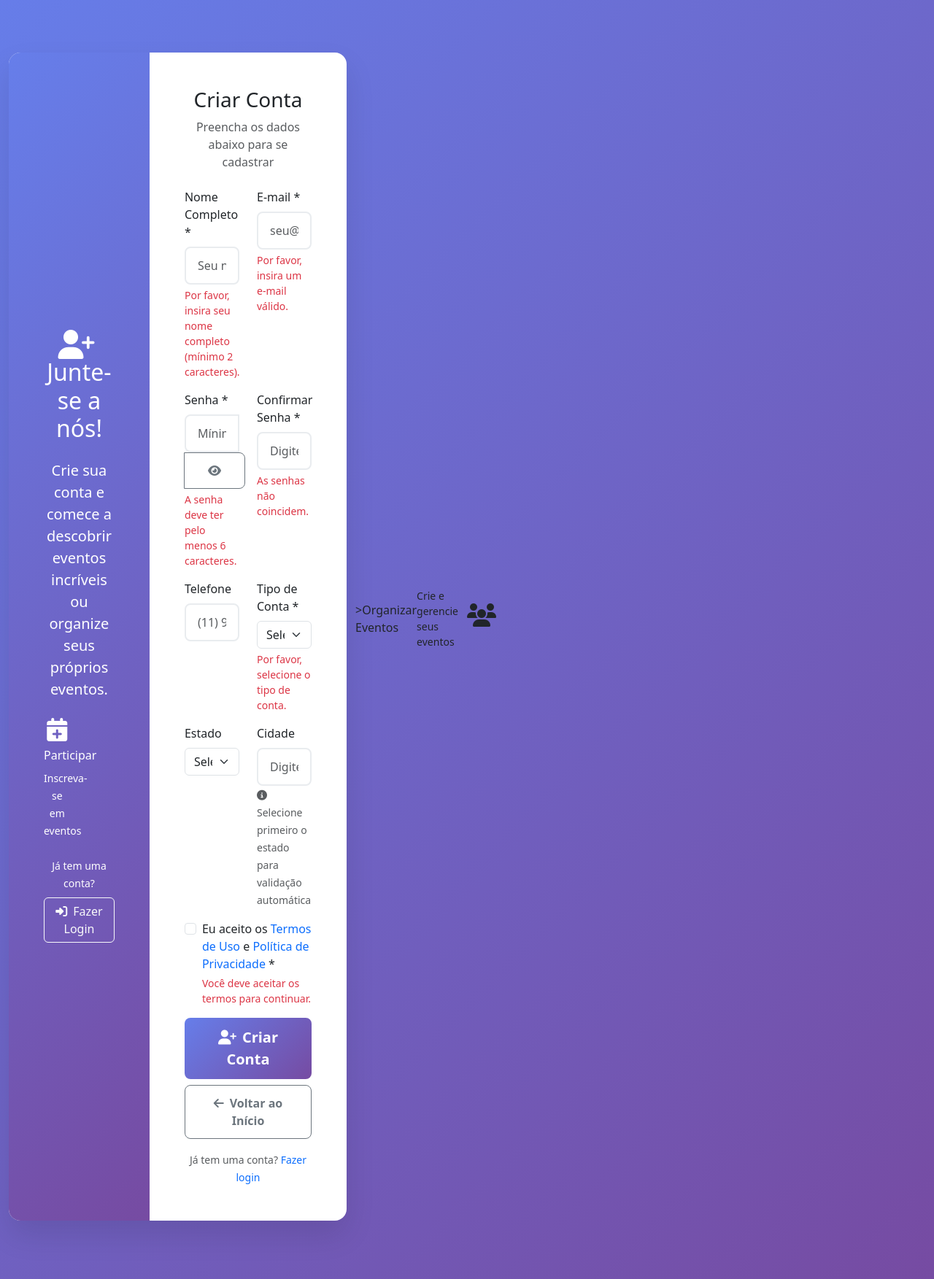
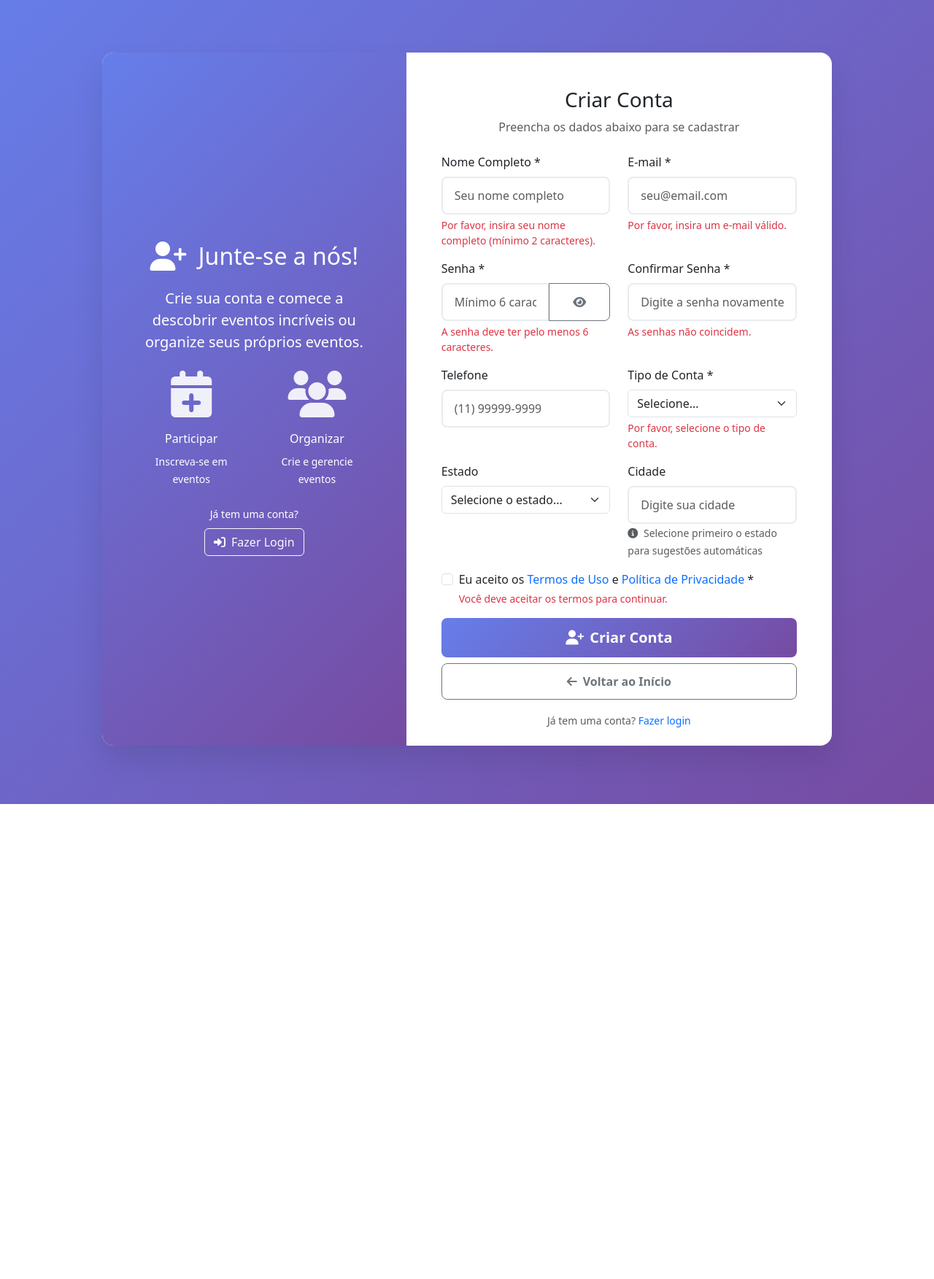
Before and after one commit to J0tav3/conecta-eventos, a PHP site: page /conecta-eventos/views/auth/register.php in a window 1280 px wide. Shown: the part 56-1809 px from the top of the page at 73% size. After the commit the page ends 1158 px from the top, so only its background shows below. Run offline with PHP 8.4, Linux system fonts and the light colour scheme.

Commit message:
fix register page

```diff
--- a/views/auth/register.php
+++ b/views/auth/register.php
@@ -1,6 +1,6 @@
 <?php
 // ==========================================
-// PÁGINA DE CADASTRO - VERSÃO CORRIGIDA
+// PÁGINA DE CADASTRO - VERSÃO CORRIGIDA E CENTRALIZADA
 // Local: views/auth/register.php
 // ==========================================
 
@@ -94,8 +94,9 @@ $homeUrl = $baseUrl . '/index.php';
             border-radius: 1rem;
             box-shadow: 0 20px 40px rgba(0, 0, 0, 0.1);
             overflow: hidden;
-            max-width: 900px;
+            max-width: 1000px;
             margin: 2rem auto;
+            min-height: 90vh;
         }
 
         .auth-left {
@@ -106,10 +107,13 @@ $homeUrl = $baseUrl . '/index.php';
             flex-direction: column;
             justify-content: center;
             text-align: center;
+            min-height: 100%;
         }
 
         .auth-right {
             padding: 3rem;
+            overflow-y: auto;
+            max-height: 90vh;
         }
 
         .form-control {
@@ -150,12 +154,26 @@ $homeUrl = $baseUrl . '/index.php';
             display: block;
         }
 
+        .feature-icon {
+            font-size: 2rem;
+            margin-bottom: 1rem;
+            opacity: 0.9;
+        }
+
         @media (max-width: 768px) {
+            .auth-container {
+                margin: 1rem;
+                max-width: calc(100% - 2rem);
+            }
             .auth-left {
                 padding: 2rem;
             }
             .auth-right {
                 padding: 2rem;
+            }
+            body {
+                align-items: flex-start;
+                padding: 1rem 0;
             }
         }
     </style>
@@ -178,7 +196,7 @@ $homeUrl = $baseUrl . '/index.php';
 
     <div class="container my-5 pt-5">
         <div class="auth-container">
-            <div class="row g-0">
+            <div class="row g-0 h-100">
                 <!-- Lado esquerdo - Informações -->
                 <div class="col-md-5 auth-left">
                     <div>
@@ -192,11 +210,18 @@ $homeUrl = $baseUrl . '/index.php';
 
                         <div class="row text-center mt-4">
                             <div class="col-6">
-                                <div class="mb-2">
+                                <div class="feature-icon">
                                     <i class="fas fa-calendar-plus fa-2x"></i>
                                 </div>
                                 <h6>Participar</h6>
                                 <small>Inscreva-se em eventos</small>
+                            </div>
+                            <div class="col-6">
+                                <div class="feature-icon">
+                                    <i class="fas fa-users fa-2x"></i>
+                                </div>
+                                <h6>Organizar</h6>
+                                <small>Crie e gerencie eventos</small>
                             </div>
                         </div>
 
@@ -376,7 +401,7 @@ $homeUrl = $baseUrl . '/index.php';
                                        placeholder="Digite sua cidade">
                                 <small class="form-text text-muted">
                                     <i class="fas fa-info-circle me-1"></i>
-                                    Selecione primeiro o estado para validação automática
+                                    Selecione primeiro o estado para sugestões automáticas
                                 </small>
                             </div>
                         </div>
@@ -421,33 +446,33 @@ $homeUrl = $baseUrl . '/index.php';
     <script>
         // Dados de cidades por estado (principais cidades)
         const cidadesPorEstado = {
-            'AC': ['Rio Branco', 'Cruzeiro do Sul', 'Sena Madureira'],
-            'AL': ['Maceió', 'Arapiraca', 'Palmeira dos Índios'],
-            'AP': ['Macapá', 'Santana', 'Laranjal do Jari'],
-            'AM': ['Manaus', 'Parintins', 'Itacoatiara'],
-            'BA': ['Salvador', 'Feira de Santana', 'Vitória da Conquista'],
-            'CE': ['Fortaleza', 'Caucaia', 'Juazeiro do Norte'],
-            'DF': ['Brasília', 'Taguatinga', 'Ceilândia'],
-            'ES': ['Vitória', 'Serra', 'Vila Velha'],
-            'GO': ['Goiânia', 'Aparecida de Goiânia', 'Anápolis'],
-            'MA': ['São Luís', 'Imperatriz', 'Timon'],
-            'MT': ['Cuiabá', 'Várzea Grande', 'Rondonópolis'],
-            'MS': ['Campo Grande', 'Dourados', 'Três Lagoas'],
-            'MG': ['Belo Horizonte', 'Uberlândia', 'Contagem'],
-            'PA': ['Belém', 'Ananindeua', 'Santarém'],
-            'PB': ['João Pessoa', 'Campina Grande', 'Santa Rita'],
-            'PR': ['Curitiba', 'Londrina', 'Maringá'],
-            'PE': ['Recife', 'Jaboatão dos Guararapes', 'Olinda'],
-            'PI': ['Teresina', 'Parnaíba', 'Picos'],
-            'RJ': ['Rio de Janeiro', 'São Gonçalo', 'Duque de Caxias'],
-            'RN': ['Natal', 'Mossoró', 'Parnamirim'],
-            'RS': ['Porto Alegre', 'Caxias do Sul', 'Pelotas'],
-            'RO': ['Porto Velho', 'Ji-Paraná', 'Ariquemes'],
-            'RR': ['Boa Vista', 'Rorainópolis', 'Caracaraí'],
-            'SC': ['Florianópolis', 'Joinville', 'Blumenau'],
-            'SP': ['São Paulo', 'Guarulhos', 'Campinas'],
-            'SE': ['Aracaju', 'Nossa Senhora do Socorro', 'Lagarto'],
-            'TO': ['Palmas', 'Araguaína', 'Gurupi']
+            'AC': ['Rio Branco', 'Cruzeiro do Sul', 'Sena Madureira', 'Tarauacá', 'Feijó'],
+            'AL': ['Maceió', 'Arapiraca', 'Palmeira dos Índios', 'Rio Largo', 'Penedo'],
+            'AP': ['Macapá', 'Santana', 'Laranjal do Jari', 'Oiapoque', 'Mazagão'],
+            'AM': ['Manaus', 'Parintins', 'Itacoatiara', 'Manacapuru', 'Coari'],
+            'BA': ['Salvador', 'Feira de Santana', 'Vitória da Conquista', 'Camaçari', 'Juazeiro', 'Ilhéus', 'Itabuna'],
+            'CE': ['Fortaleza', 'Caucaia', 'Juazeiro do Norte', 'Sobral', 'Crato'],
+            'DF': ['Brasília', 'Taguatinga', 'Ceilândia', 'Águas Claras', 'Samambaia'],
+            'ES': ['Vitória', 'Serra', 'Vila Velha', 'Cariacica', 'Cachoeiro de Itapemirim'],
+            'GO': ['Goiânia', 'Aparecida de Goiânia', 'Anápolis', 'Rio Verde', 'Luziânia'],
+            'MA': ['São Luís', 'Imperatriz', 'Timon', 'Caxias', 'Codó'],
+            'MT': ['Cuiabá', 'Várzea Grande', 'Rondonópolis', 'Sinop', 'Tangará da Serra'],
+            'MS': ['Campo Grande', 'Dourados', 'Três Lagoas', 'Corumbá', 'Ponta Porã'],
+            'MG': ['Belo Horizonte', 'Uberlândia', 'Contagem', 'Juiz de Fora', 'Betim', 'Montes Claros'],
+            'PA': ['Belém', 'Ananindeua', 'Santarém', 'Marabá', 'Parauapebas'],
+            'PB': ['João Pessoa', 'Campina Grande', 'Santa Rita', 'Patos', 'Bayeux'],
+            'PR': ['Curitiba', 'Londrina', 'Maringá', 'Ponta Grossa', 'Cascavel', 'São José dos Pinhais'],
+            'PE': ['Recife', 'Jaboatão dos Guararapes', 'Olinda', 'Caruaru', 'Petrolina'],
+            'PI': ['Teresina', 'Parnaíba', 'Picos', 'Piripiri', 'Floriano'],
+            'RJ': ['Rio de Janeiro', 'São Gonçalo', 'Duque de Caxias', 'Nova Iguaçu', 'Niterói', 'Campos dos Goytacazes'],
+            'RN': ['Natal', 'Mossoró', 'Parnamirim', 'São Gonçalo do Amarante', 'Macaíba'],
+            'RS': ['Porto Alegre', 'Caxias do Sul', 'Pelotas', 'Canoas', 'Santa Maria', 'Gravataí'],
+            'RO': ['Porto Velho', 'Ji-Paraná', 'Ariquemes', 'Vilhena', 'Cacoal'],
+            'RR': ['Boa Vista', 'Rorainópolis', 'Caracaraí', 'Alto Alegre', 'Mucajaí'],
+            'SC': ['Florianópolis', 'Joinville', 'Blumenau', 'São José', 'Criciúma', 'Chapecó'],
+            'SP': ['São Paulo', 'Guarulhos', 'Campinas', 'São Bernardo do Campo', 'Santo André', 'Osasco', 'Ribeirão Preto'],
+            'SE': ['Aracaju', 'Nossa Senhora do Socorro', 'Lagarto', 'Itabaiana', 'Estância'],
+            'TO': ['Palmas', 'Araguaína', 'Gurupi', 'Porto Nacional', 'Paraíso do Tocantins']
         };
 
         document.addEventListener('DOMContentLoaded', function() {
@@ -617,11 +642,4 @@ $homeUrl = $baseUrl . '/index.php';
         }
     </script>
 </body>
-</html>>Organizar Eventos</h6>
-                                <small>Crie e gerencie seus eventos</small>
-                            </div>
-                            <div class="col-6">
-                                <div class="mb-2">
-                                    <i class="fas fa-users fa-2x"></i>
-                                </div>
-                                <h6
+</html>
```
